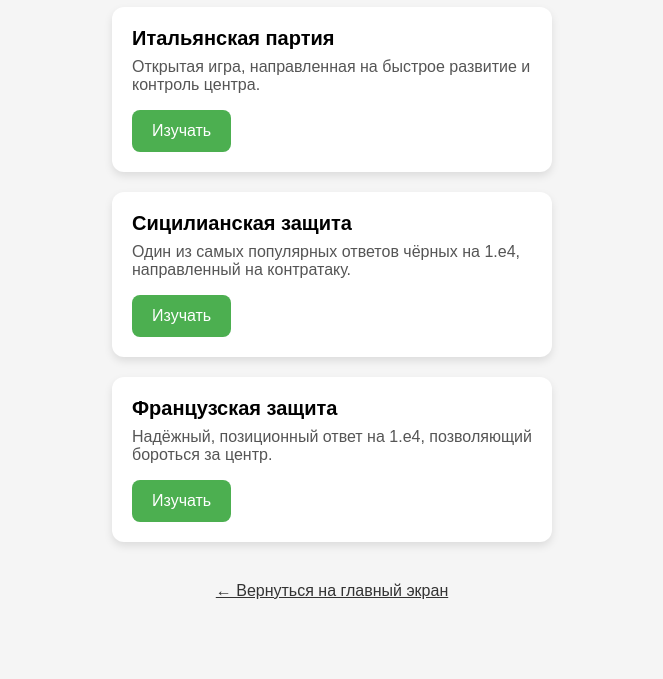
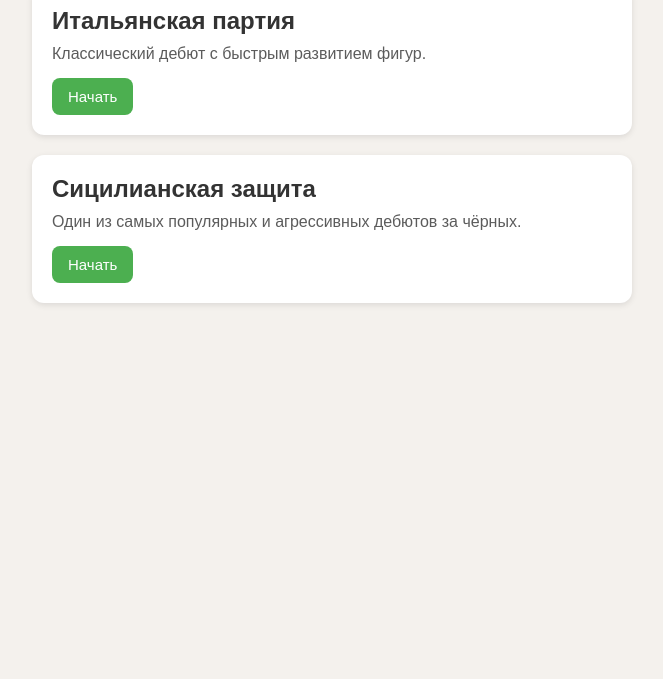
Before and after one commit to Yliboktebe/my-chess-app, a plain HTML site: page debuts.html in a window 1280 px wide. Shown: the part 121-800 px from the top of the page, without its empty margins (308-971 px from the left). Drawn offline with Linux system fonts and the light colour scheme.

Commit message:
Реальные изменения: обновлена структура, добавлены модули

```diff
--- a/debuts.html
+++ b/debuts.html
@@ -4,89 +4,87 @@
 <head>
   <meta charset="UTF-8" />
   <meta name="viewport" content="width=device-width, initial-scale=1.0" />
-  <title>Изучение дебютов</title>
+  <title>Выбор дебюта</title>
+  <link rel="stylesheet" href="css/style.css" />
   <style>
     body {
-      font-family: Arial, sans-serif;
-      background-color: #f5f5f5;
-      padding: 40px;
-      text-align: center;
+      padding: 20px;
+      font-family: sans-serif;
+      background-color: #f4f1ed;
+      color: #333;
     }
 
     h1 {
-      color: #333;
+      text-align: center;
+      margin-bottom: 30px;
     }
 
-    .debut-card {
-      background-color: white;
-      border-radius: 12px;
-      box-shadow: 0 4px 8px rgba(0, 0, 0, 0.1);
-      padding: 20px;
-      margin: 20px auto;
-      max-width: 400px;
-      text-align: left;
+    .debut-list {
+      display: flex;
+      flex-direction: column;
+      gap: 20px;
+      max-width: 600px;
+      margin: 0 auto;
     }
 
-    .debut-title {
-      font-size: 20px;
-      font-weight: bold;
-      margin-bottom: 8px;
+    .debut-item {
+      background-color: #fff;
+      border-radius: 12px;
+      padding: 20px;
+      box-shadow: 0 2px 6px rgba(0, 0, 0, 0.1);
     }
 
-    .debut-desc {
-      font-size: 16px;
-      color: #555;
-      margin-bottom: 16px;
+    .debut-item h2 {
+      margin: 0 0 10px;
     }
 
-    .study-btn {
-      background-color: #4CAF50;
-      color: white;
-      border: none;
-      padding: 12px 20px;
-      border-radius: 8px;
-      font-size: 16px;
-      cursor: pointer;
+    .debut-item p {
+      margin: 0 0 15px;
+      opacity: 0.8;
     }
 
-    .study-btn:hover {
-      background-color: #45a049;
+    .debut-item button {
+      padding: 10px 16px;
+      font-size: 15px;
+      border: none;
+      border-radius: 8px;
+      background-color: #4caf50;
+      color: white;
+      cursor: pointer;
+      transition: background 0.3s;
     }
 
-    .back-link {
-      display: block;
-      margin-top: 40px;
-      color: #333;
-      text-decoration: underline;
-      cursor: pointer;
+    .debut-item button:hover {
+      background-color: #3e9140;
     }
   </style>
 </head>
 
 <body>
-
   <h1>Выберите дебют для изучения</h1>
 
-  <div class="debut-card">
-    <div class="debut-title">Итальянская партия</div>
-    <div class="debut-desc">Открытая игра, направленная на быстрое развитие и контроль центра.</div>
-    <button class="study-btn" onclick="alert('Переход к обучению Итальянской партии')">Изучать</button>
+  <div class="debut-list" id="debutList">
+    <!-- Сюда загрузятся дебюты -->
   </div>
 
-  <div class="debut-card">
-    <div class="debut-title">Сицилианская защита</div>
-    <div class="debut-desc">Один из самых популярных ответов чёрных на 1.e4, направленный на контратаку.</div>
-    <button class="study-btn" onclick="alert('Переход к обучению Сицилианской защите')">Изучать</button>
-  </div>
+  <script type="module">
+    import { debutsList } from './js/debuts.js';
 
-  <div class="debut-card">
-    <div class="debut-title">Французская защита</div>
-    <div class="debut-desc">Надёжный, позиционный ответ на 1.e4, позволяющий бороться за центр.</div>
-    <button class="study-btn" onclick="alert('Переход к обучению Французской защите')">Изучать</button>
-  </div>
+    const container = document.getElementById('debutList');
 
-  <a href="index.html" class="back-link">← Вернуться на главный экран</a>
+    debutsList.forEach(debut => {
+      const item = document.createElement('div');
+      item.className = 'debut-item';
 
+      item.innerHTML = `
+        <h2>${debut.name}</h2>
+        <p>${debut.description}</p>
+        <button onclick="location.href='debut.html?debut=${debut.id}'">Начать</button>
+      `;
+
+      container.appendChild(item);
+    });
+  </script>
 </body>
 
 </html>
--- /dev/null
+++ b/js/debuts.js
@@ -0,0 +1,19 @@
+export const debutsList = [
+    {
+        id: "italian",
+        name: "Итальянская партия",
+        description: "Классический дебют с быстрым развитием фигур.",
+        file: "italiantrees.js",
+        difficulty: 1,
+        tags: ["классика", "начинающим"]
+    },
+    {
+        id: "sicilian",
+        name: "Сицилианская защита",
+        description: "Один из самых популярных и агрессивных дебютов за чёрных.",
+        file: "siciliantrees.js",
+        difficulty: 3,
+        tags: ["контратака", "популярные"]
+    }
+    // можно добавлять дальше
+];
```
Also changed, not shown: debut.html (renamed from italian.html, +2 -3 lines), js/core/main.js (+29 -3 lines), README.md.
